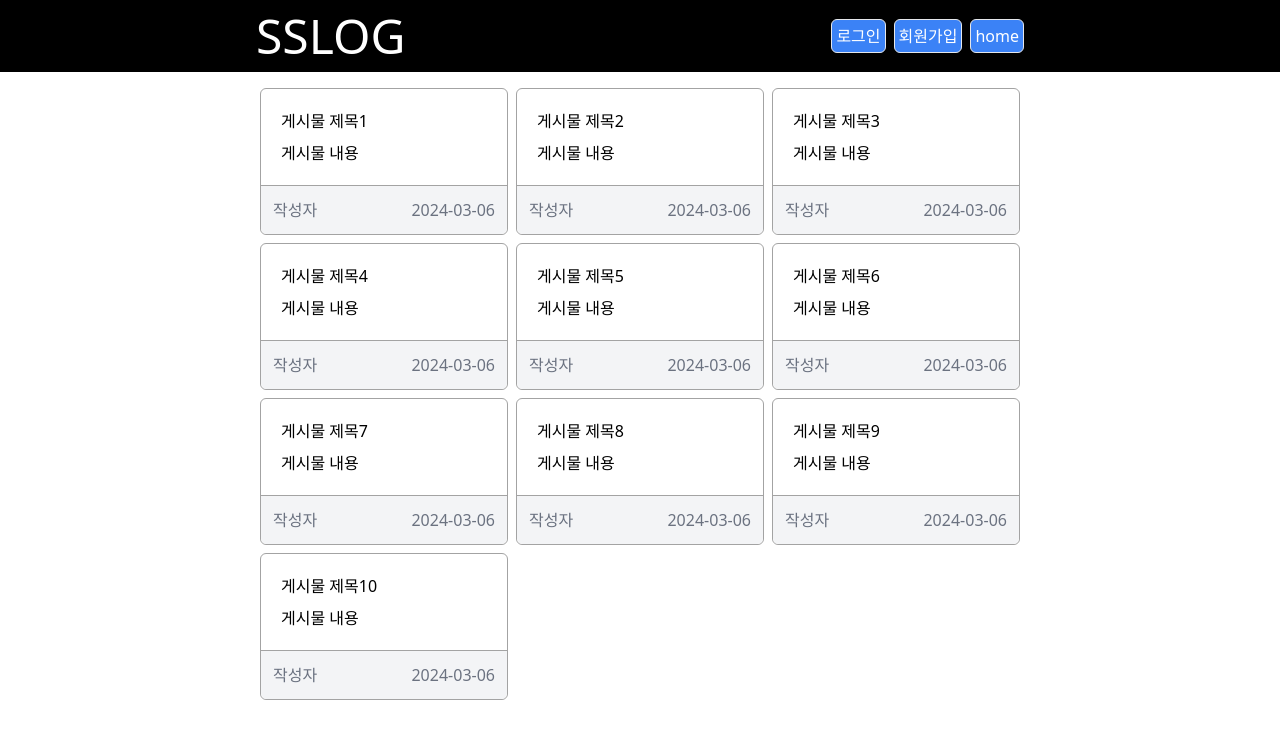
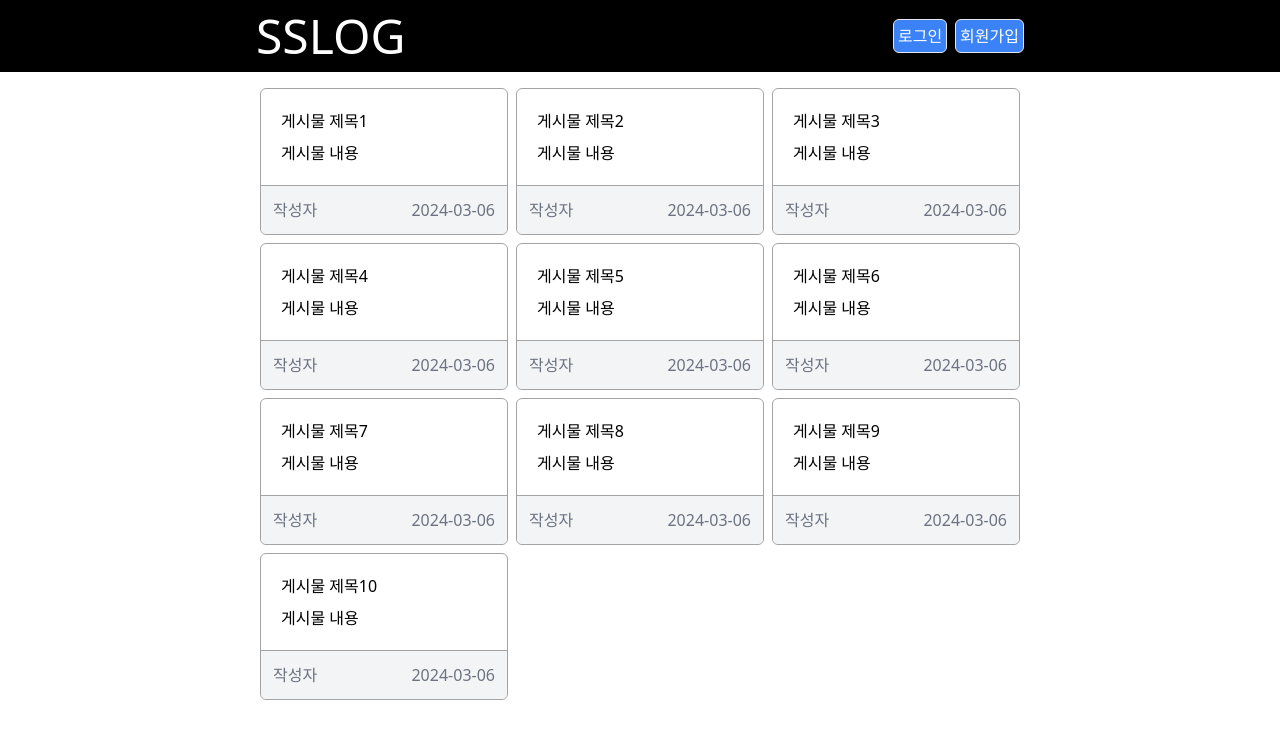
Before and after one commit to Seotjuu/sslog, a Next.js app: page / in a window 1280 px wide. Shown: the top 738 px of the page. Built offline with nearby package versions, Linux system fonts and the light colour scheme.

Commit message:
[Fix] deploy error complete

```diff
--- a/app/page.tsx
+++ b/app/page.tsx
@@ -15,9 +15,6 @@ const Navbar = () => {
         </Button>
         <Button>
           <Link href={"/signup"}>회원가입</Link>
-        </Button>
-        <Button>
-          <Link href={"/"}>home</Link>
         </Button>
       </div>
     </div>
```
